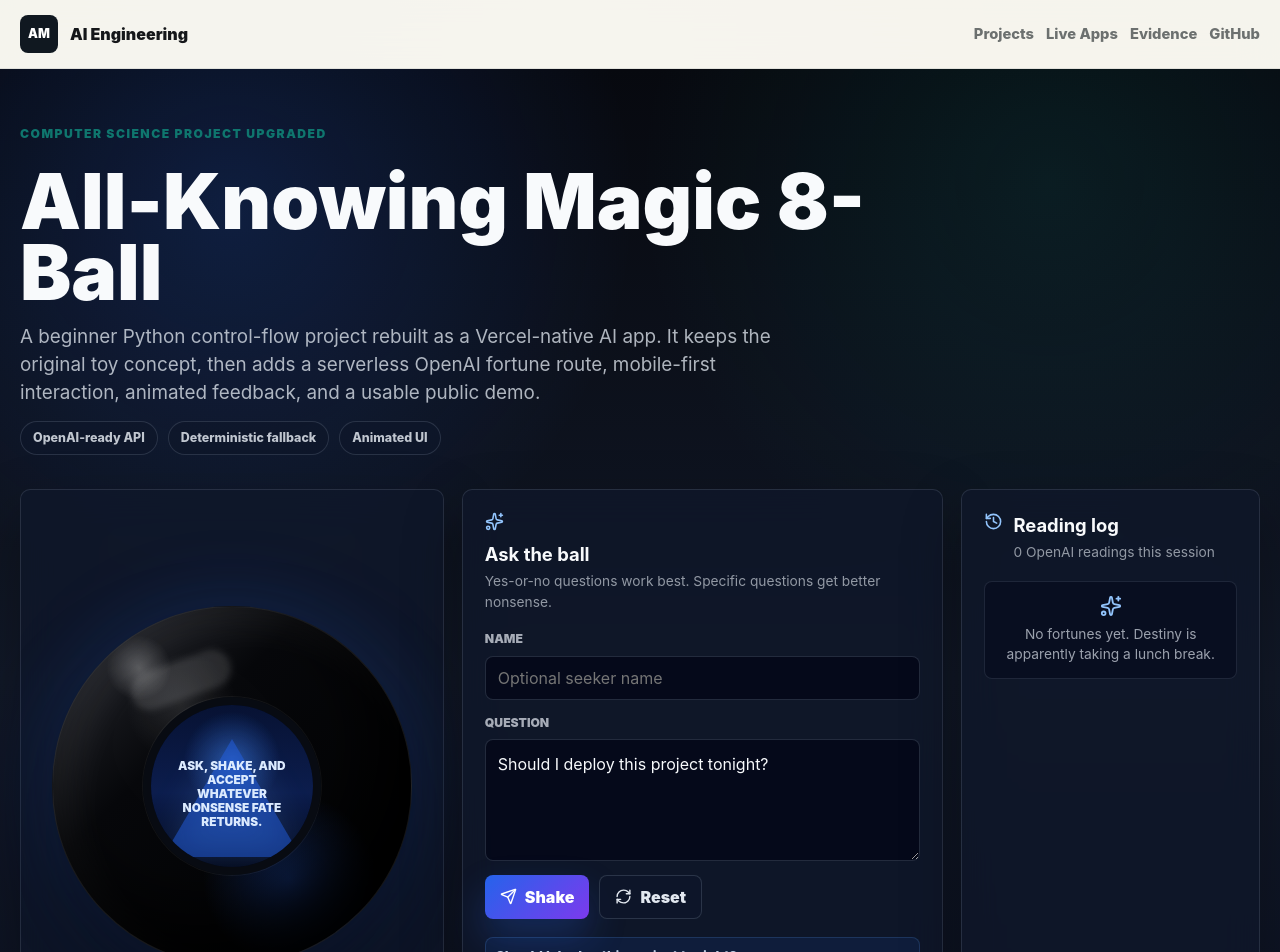
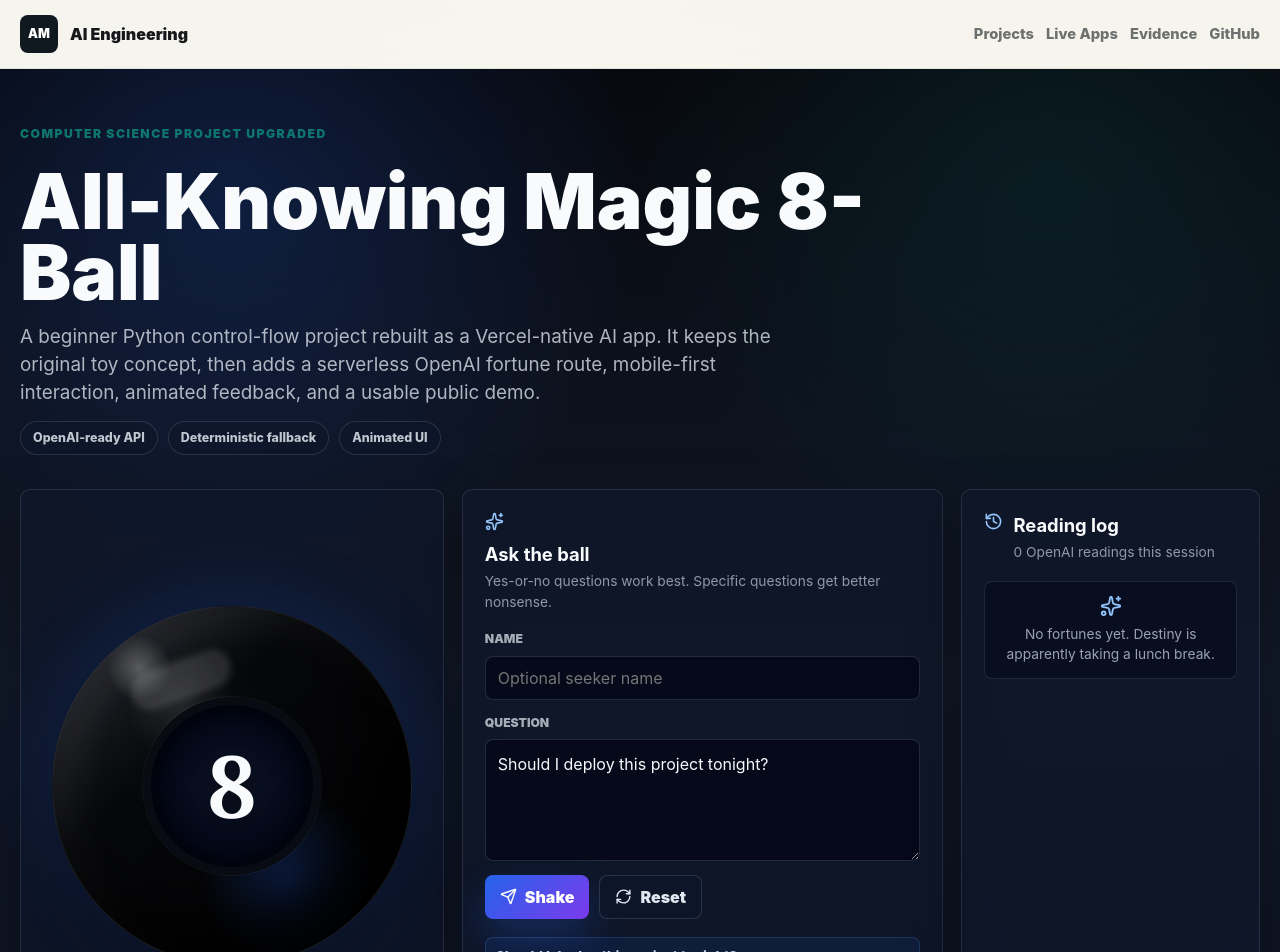
Before and after one commit to AshtonMedina22/my-projects, a Next.js app: page /magic-8-ball/app in a window 1280 px wide. Shown: the top 952 px of the page. Built offline with nearby package versions, Linux system fonts and the light colour scheme.

Commit message:
Fix magic 8-ball initial state

```diff
--- a/app/magic-8-ball/app/magic-8-ball-app.tsx
+++ b/app/magic-8-ball/app/magic-8-ball-app.tsx
@@ -26,7 +26,7 @@ const exampleQuestions = [
 export default function Magic8BallApp() {
   const [name, setName] = useState("");
   const [question, setQuestion] = useState(exampleQuestions[0]);
-  const [answer, setAnswer] = useState("Ask, shake, and accept whatever nonsense fate returns.");
+  const [answer, setAnswer] = useState("");
   const [mode, setMode] = useState<"openai" | "fallback" | "idle">("idle");
   const [isLoading, setIsLoading] = useState(false);
   const [isShaking, setIsShaking] = useState(false);
@@ -84,7 +84,7 @@ export default function Magic8BallApp() {
   }
 
   function clearReading() {
-    setAnswer("Ask, shake, and accept whatever nonsense fate returns.");
+    setAnswer("");
     setMode("idle");
     setError("");
     setQuestion("");
@@ -112,7 +112,7 @@ export default function Magic8BallApp() {
           <div className={`magic-ball ${isShaking ? "is-shaking" : ""}`}>
             <div className="magic-ball-glare" />
             <div className="magic-window">
-              <div className={`magic-answer ${answer && !isLoading ? "is-visible" : ""}`}>
+              <div className={`magic-answer ${answer && mode !== "idle" && !isLoading ? "is-visible" : ""}`}>
                 <div className="magic-triangle" />
                 <p>{isLoading ? "Consulting..." : answer}</p>
               </div>
```
